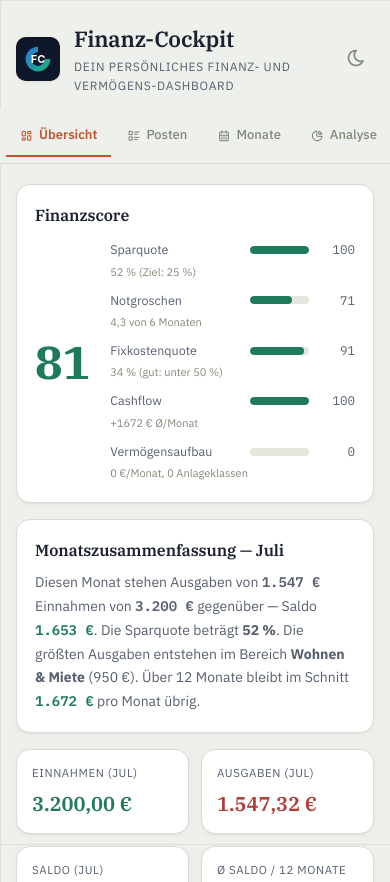
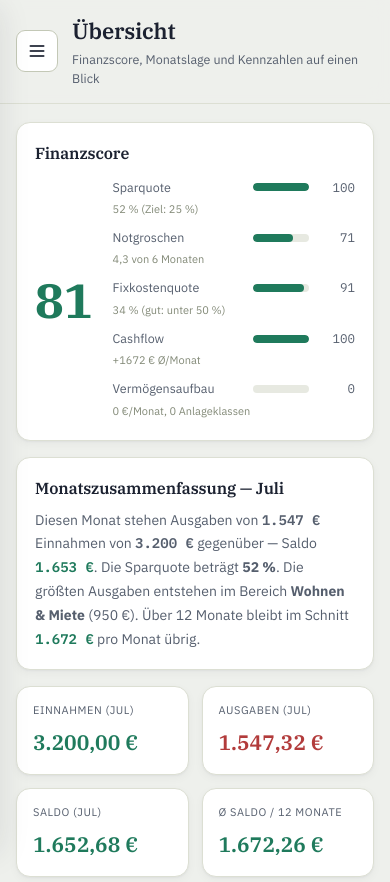
Before and after one commit to Yigimon/FinanzDashboard, a plain HTML site: page index.html in a window 390 px wide. Shown: the top 882 px of the page. Drawn offline with nearby package versions, Linux system fonts and the light colour scheme.

Commit message:
UI-Redesign v2: App-Shell mit Seitenleiste, gruppierte Navigation, Sticky-Topbar, mobiler Drawer

```diff
--- a/css/style.css
+++ b/css/style.css
@@ -1,78 +1,131 @@
 /* ============================================================
-   Finanz-Cockpit — "Ledger & Ink"
-   Kühles Papier + Tintenfass-Indigo, Kupfer als Siegellack-Akzent.
-   Serife für Überschriften/Kennzahlen, Grotesk für UI, Mono für Beträge.
+   Finanz-Cockpit — App-Shell "Cockpit"
+   Seitenleisten-Navigation, Sticky-Topbar, Ledger-&-Ink-Palette.
+   Serife für Titel/Kennzahlen · Grotesk für UI · Mono für Beträge.
    ============================================================ */
 :root{
-  --bg:#eef0ec; --surface:#ffffff; --surface2:#e4e7de; --border:#d9dcd0; --border-strong:#bfc4b2;
+  --bg:#eef0ec; --surface:#ffffff; --surface2:#e7e9e1; --sidebar:#ffffff;
+  --border:#dcdfd3; --border-strong:#c3c8b6;
   --text:#1b2130; --text2:#565f6e; --muted:#838a78;
-  --accent:#c1552f; --accent-bg:#f7e1d2; --pos:#1f7a5c; --neg:#b23b3b; --warn:#a8781f; --violet:#4a4e8f;
-  --radius:14px; --radius-sm:9px; --grid:#dfe2d6;
+  --accent:#c1552f; --accent-bg:#f7e1d2; --accent-soft:rgba(193,85,47,.10);
+  --pos:#1f7a5c; --neg:#b23b3b; --warn:#a8781f; --violet:#4a4e8f;
+  --radius:14px; --radius-sm:9px; --grid:#e2e4d8;
   --font-display:'IBM Plex Serif',Georgia,serif;
   --font-sans:'IBM Plex Sans',system-ui,-apple-system,'Segoe UI',Roboto,sans-serif;
   --font-mono:'IBM Plex Mono','SFMono-Regular',Consolas,monospace;
-  --shadow-1:0 1px 2px rgba(27,33,48,.04), 0 2px 8px rgba(27,33,48,.03);
+  --shadow-1:0 1px 2px rgba(27,33,48,.04), 0 3px 10px rgba(27,33,48,.04);
+  --shadow-2:0 8px 30px rgba(27,33,48,.10);
+  --sbw:256px;
 }
 @media (prefers-color-scheme: dark){
   :root:not([data-theme="light"]):not([data-theme="dark"]){
-    --bg:#12151d; --surface:#1a1e28; --surface2:#212632; --border:#2c3140; --border-strong:#3d4356;
+    --bg:#0e1118; --surface:#1a1e28; --surface2:#232936; --sidebar:#151922;
+    --border:#2b3140; --border-strong:#3d4356;
     --text:#eef0ec; --text2:#a9afc0; --muted:#767c8f;
-    --accent:#e0824c; --accent-bg:#3a2418; --pos:#3fa17e; --neg:#e2707a; --warn:#d1a13f; --violet:#8b8fd9;
-    --grid:#2c3140; --shadow-1:0 1px 2px rgba(0,0,0,.25), 0 4px 14px rgba(0,0,0,.2);
+    --accent:#e0824c; --accent-bg:#3a2418; --accent-soft:rgba(224,130,76,.14);
+    --pos:#3fa17e; --neg:#e2707a; --warn:#d1a13f; --violet:#8b8fd9;
+    --grid:#232936; --shadow-1:0 1px 2px rgba(0,0,0,.3), 0 4px 14px rgba(0,0,0,.22);
+    --shadow-2:0 10px 34px rgba(0,0,0,.45);
   }
 }
 :root[data-theme="dark"]{
-  --bg:#12151d; --surface:#1a1e28; --surface2:#212632; --border:#2c3140; --border-strong:#3d4356;
+  --bg:#0e1118; --surface:#1a1e28; --surface2:#232936; --sidebar:#151922;
+  --border:#2b3140; --border-strong:#3d4356;
   --text:#eef0ec; --text2:#a9afc0; --muted:#767c8f;
-  --accent:#e0824c; --accent-bg:#3a2418; --pos:#3fa17e; --neg:#e2707a; --warn:#d1a13f; --violet:#8b8fd9;
-  --grid:#2c3140; --shadow-1:0 1px 2px rgba(0,0,0,.25), 0 4px 14px rgba(0,0,0,.2);
+  --accent:#e0824c; --accent-bg:#3a2418; --accent-soft:rgba(224,130,76,.14);
+  --pos:#3fa17e; --neg:#e2707a; --warn:#d1a13f; --violet:#8b8fd9;
+  --grid:#232936; --shadow-1:0 1px 2px rgba(0,0,0,.3), 0 4px 14px rgba(0,0,0,.22);
+  --shadow-2:0 10px 34px rgba(0,0,0,.45);
 }
 
 *{box-sizing:border-box}
 html{-webkit-text-size-adjust:100%}
-@media (prefers-reduced-motion: reduce){ *{animation-duration:.01ms !important; animation-iteration-count:1 !important; transition-duration:.01ms !important} }
+@media (prefers-reduced-motion: reduce){ *{animation-duration:.01ms !important;transition-duration:.01ms !important} }
+body{margin:0;background:var(--bg);color:var(--text);font-family:var(--font-sans);font-size:15px;line-height:1.55}
+.skip{position:absolute;left:-999px;top:0;z-index:200;background:var(--accent);color:#fff;padding:10px 16px;border-radius:0 0 var(--radius-sm) 0}
+.skip:focus{left:0}
 
-body{margin:0;background:var(--bg);color:var(--text);font-family:var(--font-sans);font-size:15px;line-height:1.55;
-  background-image:
-    linear-gradient(var(--grid) 1px, transparent 1px),
-    linear-gradient(90deg, var(--grid) 1px, transparent 1px);
-  background-size:26px 26px; background-attachment:fixed; background-position:center top;
+/* ============ Shell ============ */
+.shell{display:grid;grid-template-columns:var(--sbw) 1fr;min-height:100dvh}
+
+/* ---------- Sidebar ---------- */
+.sidebar{position:sticky;top:0;height:100dvh;display:flex;flex-direction:column;
+  background:var(--sidebar);border-right:1px solid var(--border);padding:18px 14px;overflow-y:auto;scrollbar-width:thin}
+.brand{display:flex;align-items:center;gap:11px;padding:4px 8px 18px;margin-bottom:8px;border-bottom:1px solid var(--border)}
+.brand-logo{width:40px;height:40px;border-radius:11px;background:var(--accent);overflow:hidden;flex-shrink:0;box-shadow:var(--shadow-1)}
+.brand-logo-img{width:100%;height:100%;object-fit:cover;display:block}
+.brand-title{display:block;font-family:var(--font-display);font-size:17px;font-weight:600;letter-spacing:-.01em;line-height:1.2}
+.brand-sub{display:block;font-size:11px;color:var(--muted);text-transform:uppercase;letter-spacing:.07em;margin-top:2px}
+
+#tabs{display:flex;flex-direction:column;gap:2px;flex:1}
+.navgroup{margin:16px 10px 5px;font-size:10.5px;font-weight:600;letter-spacing:.09em;text-transform:uppercase;color:var(--muted)}
+.navgroup:first-child{margin-top:4px}
+#tabs .tabbtn{display:flex;align-items:center;gap:11px;padding:9px 11px;border:none;border-radius:var(--radius-sm);
+  background:transparent;color:var(--text2);font:inherit;font-size:14px;font-weight:500;cursor:pointer;text-align:left;
+  width:100%;position:relative;transition:background .15s,color .15s}
+#tabs .tabbtn i{font-size:19px;width:22px;text-align:center;flex-shrink:0;color:var(--muted);transition:color .15s}
+#tabs .tabbtn:hover{background:var(--surface2);color:var(--text)}
+#tabs .tabbtn:hover i{color:var(--text2)}
+#tabs .tabbtn.on{background:var(--accent-soft);color:var(--accent);font-weight:600}
+#tabs .tabbtn.on i{color:var(--accent)}
+#tabs .tabbtn.on::before{content:"";position:absolute;left:-14px;top:8px;bottom:8px;width:3px;border-radius:0 3px 3px 0;background:var(--accent)}
+#tabs .tabbtn:focus-visible{outline:2px solid var(--accent);outline-offset:1px}
+
+/* Inline-Umschalter (z. B. Analyse Ausgaben/Einnahmen) */
+.tabbtn{border:1px solid var(--border-strong);background:var(--surface);color:var(--text2);
+  border-radius:var(--radius-sm);padding:8px 14px;font:inherit;font-size:13px;font-weight:500;cursor:pointer;min-height:38px}
+.tabbtn:hover{background:var(--surface2);color:var(--text)}
+.tabbtn.on{background:var(--accent);border-color:var(--accent);color:#fff;font-weight:600}
+
+.sidefoot{padding-top:12px;margin-top:8px;border-top:1px solid var(--border)}
+.themetoggle{display:flex;align-items:center;gap:11px;width:100%;padding:9px 11px;border:none;border-radius:var(--radius-sm);
+  background:transparent;color:var(--text2);font:inherit;font-size:14px;font-weight:500;cursor:pointer;transition:background .15s}
+.themetoggle i{font-size:19px;width:22px;text-align:center;color:var(--muted)}
+.themetoggle:hover{background:var(--surface2);color:var(--text)}
+
+/* ---------- Content ---------- */
+.content{display:flex;flex-direction:column;min-width:0}
+.topbar{position:sticky;top:0;z-index:20;display:flex;align-items:center;gap:14px;
+  padding:16px 28px;background:color-mix(in srgb,var(--bg) 82%,transparent);backdrop-filter:blur(10px);
+  border-bottom:1px solid var(--border)}
+.topbar-head{min-width:0}
+.topbar h1{margin:0;font-family:var(--font-display);font-size:22px;font-weight:600;letter-spacing:-.01em}
+.topbar-sub{margin:2px 0 0;font-size:12.5px;color:var(--text2)}
+.navtoggle{display:none;border:1px solid var(--border-strong);background:var(--surface);color:var(--text);
+  width:42px;height:42px;border-radius:var(--radius-sm);cursor:pointer;font-size:20px;flex-shrink:0}
+main{flex:1;max-width:1080px;width:100%;margin:0 auto;padding:24px 28px 56px}
+.appfoot{margin-top:28px;padding-top:16px;font-size:12px;color:var(--muted);border-top:1px solid var(--border)}
+
+.nav-scrim{position:fixed;inset:0;background:rgba(15,18,24,.55);z-index:40}
+
+/* ============ Mobile ============ */
+@media (max-width:960px){
+  .shell{grid-template-columns:1fr}
+  .sidebar{position:fixed;left:0;top:0;z-index:50;width:280px;max-width:86vw;
+    transform:translateX(-100%);transition:transform .25s ease;box-shadow:var(--shadow-2)}
+  .sidebar.open{transform:translateX(0)}
+  .navtoggle{display:flex;align-items:center;justify-content:center}
+  .topbar{padding:14px 16px}
+  main{padding:18px 16px 48px}
 }
-main{max-width:960px;margin:0 auto;padding:0 16px 48px}
+@media (min-width:961px){ .nav-scrim{display:none !important} }
 
-/* ---------- Masthead ---------- */
-.apphead{max-width:960px;margin:0 auto;padding:22px 16px 14px;display:flex;align-items:center;gap:14px}
-.applogo{width:44px;height:44px;border-radius:10px;background:var(--accent);color:#fff;display:flex;align-items:center;justify-content:center;overflow:hidden;flex-shrink:0;box-shadow:var(--shadow-1)}
-.applogo-img{width:100%;height:100%;object-fit:cover;display:block}
-.apptitle{display:block;font-family:var(--font-display);font-size:22px;font-weight:600;letter-spacing:-.01em}
-.appsub{display:block;font-size:12px;color:var(--text2);text-transform:uppercase;letter-spacing:.06em;margin-top:2px}
-.appfoot{max-width:960px;margin:24px auto 30px;padding:16px 16px 0;font-size:12px;color:var(--muted);border-top:1px solid var(--border)}
-
-/* ---------- Tab navigation ---------- */
-#tabs{max-width:960px;margin:0 auto 20px;padding:6px;display:flex;gap:2px;overflow-x:auto;-webkit-overflow-scrolling:touch;
-  position:sticky;top:0;background:var(--bg);z-index:10;scrollbar-width:none;border-bottom:1px solid var(--border)}
-#tabs::-webkit-scrollbar{display:none}
-.tabbtn{padding:10px 14px;border-radius:var(--radius-sm) var(--radius-sm) 0 0;border:none;border-bottom:2px solid transparent;
-  background:transparent;color:var(--muted);font:inherit;font-size:13px;font-weight:500;cursor:pointer;white-space:nowrap;flex-shrink:0;
-  display:inline-flex;align-items:center;gap:6px;transition:color .15s,border-color .15s}
-.tabbtn:hover{color:var(--text)}
-.tabbtn.on{color:var(--accent);border-bottom-color:var(--accent);font-weight:600}
-
-/* ---------- Cards & primitives ---------- */
+/* ============ Bausteine ============ */
 .card{background:var(--surface);border:1px solid var(--border);border-radius:var(--radius);padding:18px;box-shadow:var(--shadow-1)}
 .num{font-family:var(--font-mono);font-variant-numeric:tabular-nums}
 .pos{color:var(--pos)}
 .neg{color:var(--neg)}
 .sechead{font-family:var(--font-display);font-size:16px;font-weight:600;margin:22px 0 12px;letter-spacing:-.005em}
 .subtext{font-size:12.5px;color:var(--text2);margin:0 0 10px}
-.grid-tiles{display:grid;grid-template-columns:repeat(auto-fit,minmax(155px,1fr));gap:12px;margin-bottom:18px}
-.tile{background:var(--surface);border:1px solid var(--border);border-radius:var(--radius);padding:14px 15px;box-shadow:var(--shadow-1)}
+.grid-tiles{display:grid;grid-template-columns:repeat(auto-fit,minmax(158px,1fr));gap:13px;margin-bottom:18px}
+.tile{background:var(--surface);border:1px solid var(--border);border-radius:var(--radius);padding:15px 16px;box-shadow:var(--shadow-1);transition:border-color .15s,transform .15s}
+.tile:hover{border-color:var(--border-strong)}
 .tile p{margin:0}
-.tile .tl{font-size:11.5px;color:var(--text2);margin-bottom:6px;text-transform:uppercase;letter-spacing:.05em}
-.tile .tv{font-family:var(--font-display);font-size:20px;font-weight:600}
+.tile .tl{font-size:11px;color:var(--text2);margin-bottom:7px;text-transform:uppercase;letter-spacing:.05em}
+.tile .tv{font-family:var(--font-display);font-size:21px;font-weight:600}
 .tile .ts{font-size:11px;color:var(--muted);margin-top:3px}
 
-input,select,textarea{background:var(--surface);border:1px solid var(--border-strong);border-radius:var(--radius-sm);color:var(--text);font:inherit;font-size:14px;padding:8px 10px;min-height:40px}
+input,select,textarea{background:var(--surface);border:1px solid var(--border-strong);border-radius:var(--radius-sm);color:var(--text);font:inherit;font-size:14px;padding:9px 11px;min-height:40px}
 input:focus,select:focus,textarea:focus{outline:2px solid var(--accent);outline-offset:1px;border-color:var(--accent)}
 button{background:var(--surface);border:1px solid var(--border-strong);border-radius:var(--radius-sm);color:var(--text);font:inherit;font-size:13.5px;font-weight:500;padding:9px 15px;cursor:pointer;min-height:40px;transition:background .15s,border-color .15s,transform .1s}
 button:hover{background:var(--surface2)}
@@ -89,7 +142,6 @@ button.wide{width:100%}
 .icopick{width:38px;height:38px;border-radius:var(--radius-sm);border:1px solid var(--border);background:transparent;cursor:pointer;font-size:17px;color:var(--text2);padding:0;min-height:0;transition:border-color .15s,color .15s}
 .icopick.on{border:2px solid var(--accent);color:var(--accent)}
 
-/* ---------- Items / lists ---------- */
 .itemcard{background:var(--surface);border:1px solid var(--border);border-radius:var(--radius);padding:12px 15px;display:flex;align-items:center;gap:12px;transition:border-color .15s}
 .itemcard:hover{border-color:var(--border-strong)}
 .itemcard .ic{width:38px;height:38px;border-radius:var(--radius-sm);display:flex;align-items:center;justify-content:center;flex-shrink:0;font-size:18px}
@@ -103,7 +155,6 @@ button.wide{width:100%}
 .piewrap.empty-data #an-legend{min-height:220px;display:flex;align-items:center;justify-content:center;width:100%}
 .piewrap.empty-data #an-legend .empty{width:100%;max-width:none;padding:18px 20px}
 
-/* ---------- Tables ---------- */
 table{width:100%;border-collapse:collapse;font-size:13.5px}
 th{text-align:right;padding:11px 13px;border-bottom:1px solid var(--border);font-weight:600;font-size:11px;color:var(--text2);text-transform:uppercase;letter-spacing:.04em}
 td{padding:10px 13px;text-align:right;font-family:var(--font-mono)}
@@ -112,7 +163,6 @@ th:first-child,td:first-child{text-align:left}
 tbody tr:not(:last-child) td{border-bottom:1px solid var(--border)}
 .tablecard{background:var(--surface);border:1px solid var(--border);border-radius:var(--radius);padding:0;overflow:hidden;box-shadow:var(--shadow-1)}
 
-/* ---------- Charts ---------- */
 .chartbox{position:relative;height:250px}
 .chartbox.sm{height:200px}
 .legendrow{display:flex;gap:16px;font-size:12px;color:var(--text2);margin-bottom:12px;flex-wrap:wrap}
@@ -120,30 +170,26 @@ tbody tr:not(:last-child) td{border-bottom:1px solid var(--border)}
 .sw{width:10px;height:10px;border-radius:3px;display:inline-block}
 .swl{width:10px;height:3px;display:inline-block;border-radius:2px}
 
-/* ---------- Tips ---------- */
 .tipcard{display:flex;gap:12px;align-items:flex-start;padding:13px 15px}
 .tipcard .ic{width:38px;height:38px;border-radius:var(--radius-sm);display:flex;align-items:center;justify-content:center;flex-shrink:0;font-size:18px}
 .tipcard .tt{display:block;font-size:14px;font-weight:600;margin-bottom:3px}
 .tipcard .tb{display:block;font-size:13px;color:var(--text2);line-height:1.6}
 
-/* ---------- Progress & score ---------- */
 .pbar{display:block;height:9px;border-radius:5px;background:var(--surface2);overflow:hidden;margin:8px 0 4px}
 .pbar>span{display:block;height:100%;border-radius:5px;background:var(--accent);transition:width .3s ease-out}
 .scorering{display:flex;align-items:center;gap:20px;flex-wrap:wrap}
-.scorenum{font-family:var(--font-display);font-size:46px;font-weight:700;line-height:1}
+.scorenum{font-family:var(--font-display);font-size:48px;font-weight:700;line-height:1}
 .scorerows{flex:1;min-width:220px;display:flex;flex-direction:column;gap:8px}
 .scorerow{display:grid;grid-template-columns:130px 1fr 36px;align-items:center;gap:10px;font-size:12.5px;color:var(--text2)}
 .scorerow .num{text-align:right;font-size:12.5px}
 .scorerow .pbar{margin:0;height:8px}
 
-/* ---------- KI-Chat ---------- */
 .kibtn{display:flex;align-items:center;gap:10px;text-align:left;font-size:13.5px;padding:12px 15px;width:100%}
 .msg{padding:11px 15px;border-radius:var(--radius);font-size:13.5px;line-height:1.6;white-space:pre-wrap;max-width:88%}
 .msg.user{align-self:flex-end;background:var(--accent-bg);color:var(--text)}
 .msg.ai{align-self:flex-start;background:var(--surface);border:1px solid var(--border)}
 .msg.err{align-self:stretch;max-width:100%;background:color-mix(in srgb,var(--neg) 12%,var(--surface));color:var(--neg)}
 
-/* ---------- Grids / calendar ---------- */
 .calgrid{display:grid;grid-template-columns:1fr 1fr;gap:12px}
 @media (max-width:640px){.calgrid{grid-template-columns:1fr}}
 .piewrap{display:grid;grid-template-columns:240px minmax(0,1fr);gap:18px;align-items:center}
@@ -159,12 +205,11 @@ tbody tr:not(:last-child) td{border-bottom:1px solid var(--border)}
 .heatcell{aspect-ratio:1;border-radius:6px;background:var(--surface2);display:flex;align-items:center;justify-content:center;font-size:11px;font-family:var(--font-mono);color:var(--text2)}
 .trendrow{display:flex;align-items:center;gap:10px;font-size:13px;padding:5px 0}
 
-/* ---------- Achievements ---------- */
 .badgegrid{display:grid;grid-template-columns:repeat(auto-fit,minmax(140px,1fr));gap:12px;margin-bottom:18px}
 .badge{background:var(--surface);border:1px solid var(--border);border-radius:var(--radius);padding:15px;text-align:center;opacity:.5;filter:grayscale(.6);transition:opacity .2s,filter .2s}
 .badge.on{opacity:1;filter:none;border-color:var(--accent)}
 .badge-ic{display:flex;align-items:center;justify-content:center;width:46px;height:46px;margin:0 auto 9px;border-radius:12px;background:var(--surface2);font-size:22px;color:var(--text2)}
-.badge.on .badge-ic{background:color-mix(in srgb,var(--accent) 16%,transparent);color:var(--accent)}
+.badge.on .badge-ic{background:var(--accent-soft);color:var(--accent)}
 .badge-tt{display:block;font-size:13.5px;font-weight:600}
 .badge-sb{display:block;font-size:11.5px;color:var(--text2);margin-top:2px}
 .sankey-wrap{overflow-x:auto}
--- a/index.html
+++ b/index.html
@@ -4,7 +4,7 @@
 <meta charset="UTF-8">
 <script>document.write('<base href="' + (location.pathname.indexOf('/finanz') === 0 ? '/finanz/' : '/') + '">');</script>
 <meta name="viewport" content="width=device-width, initial-scale=1, viewport-fit=cover">
-<meta name="theme-color" content="#0f172a">
+<meta name="theme-color" content="#12151d">
 <title>Finanz-Cockpit</title>
 <link rel="icon" href="favicon.svg" type="image/svg+xml">
 <link rel="manifest" href="manifest.json">
@@ -15,29 +15,61 @@
 <link rel="stylesheet" href="css/style.css">
 </head>
 <body>
-<header class="apphead">
-<span class="applogo"><img src="favicon.svg" alt="Finanz-Cockpit Icon" class="applogo-img" /></span>
-<span style="flex:1;">
-<span class="apptitle">Finanz-Cockpit</span>
-<span class="appsub">Dein persönliches Finanz- und Vermögens-Dashboard</span>
+<a href="#main" class="skip">Zum Inhalt springen</a>
+<div class="shell">
+
+  <!-- ============ Seitenleiste ============ -->
+  <aside class="sidebar">
+    <div class="brand">
+      <span class="brand-logo"><img src="favicon.svg" alt="" class="brand-logo-img"></span>
+      <span class="brand-text">
+        <span class="brand-title">Finanz-Cockpit</span>
+        <span class="brand-sub">Vermögens-Dashboard</span>
       </span>
-<button id="theme-toggle" class="iconbtn" aria-label="Hell/Dunkel umschalten" title="Hell/Dunkel umschalten" style="font-size:20px;padding:8px;"><i class="ti ti-moon" aria-hidden="true"></i></button>
+    </div>
+
+    <nav id="tabs" aria-label="Bereiche">
+      <p class="navgroup">Überblick</p>
+      <button class="tabbtn on" data-tab="dash"><i class="ti ti-layout-dashboard" aria-hidden="true"></i><span>Übersicht</span></button>
+      <button class="tabbtn" data-tab="monate"><i class="ti ti-calendar-month" aria-hidden="true"></i><span>Monate</span></button>
+      <button class="tabbtn" data-tab="verlauf"><i class="ti ti-timeline" aria-hidden="true"></i><span>Verlauf</span></button>
+
+      <p class="navgroup">Buchungen</p>
+      <button class="tabbtn" data-tab="posten"><i class="ti ti-list-details" aria-hidden="true"></i><span>Posten</span></button>
+      <button class="tabbtn" data-tab="kalender"><i class="ti ti-calendar-event" aria-hidden="true"></i><span>Kalender</span></button>
+
+      <p class="navgroup">Analyse</p>
+      <button class="tabbtn" data-tab="analyse"><i class="ti ti-chart-pie" aria-hidden="true"></i><span>Analyse</span></button>
+      <button class="tabbtn" data-tab="tipps"><i class="ti ti-bulb" aria-hidden="true"></i><span>Tipps</span></button>
+      <button class="tabbtn" data-tab="ki"><i class="ti ti-sparkles" aria-hidden="true"></i><span>KI-Berater</span></button>
+
+      <p class="navgroup">Vermögen</p>
+      <button class="tabbtn" data-tab="depot"><i class="ti ti-trending-up" aria-hidden="true"></i><span>Depot</span></button>
+      <button class="tabbtn" data-tab="ziele"><i class="ti ti-target-arrow" aria-hidden="true"></i><span>Ziele</span></button>
+      <button class="tabbtn" data-tab="erfolge"><i class="ti ti-trophy" aria-hidden="true"></i><span>Erfolge</span></button>
+
+      <p class="navgroup">Daten</p>
+      <button class="tabbtn" data-tab="daten"><i class="ti ti-database" aria-hidden="true"></i><span>Sichern &amp; Reset</span></button>
+    </nav>
+
+    <div class="sidefoot">
+      <button id="theme-toggle" class="themetoggle" aria-label="Hell/Dunkel umschalten" title="Hell/Dunkel umschalten">
+        <i class="ti ti-moon" aria-hidden="true"></i><span>Design</span>
+      </button>
+    </div>
+  </aside>
+
+  <!-- ============ Inhaltsbereich ============ -->
+  <div class="content">
+    <header class="topbar">
+      <button id="nav-toggle" class="navtoggle" aria-label="Menü" title="Menü"><i class="ti ti-menu-2" aria-hidden="true"></i></button>
+      <div class="topbar-head">
+        <h1 id="page-title">Übersicht</h1>
+        <p id="page-sub" class="topbar-sub"></p>
+      </div>
     </header>
-<nav id="tabs" aria-label="Bereiche">
-<button class="tabbtn on" data-tab="dash"><i class="ti ti-layout-dashboard" aria-hidden="true"></i> Übersicht</button>
-<button class="tabbtn" data-tab="posten"><i class="ti ti-list-details" aria-hidden="true"></i> Posten</button>
-<button class="tabbtn" data-tab="monate"><i class="ti ti-calendar-month" aria-hidden="true"></i> Monate</button>
-<button class="tabbtn" data-tab="analyse"><i class="ti ti-chart-pie" aria-hidden="true"></i> Analyse</button>
-<button class="tabbtn" data-tab="verlauf"><i class="ti ti-timeline" aria-hidden="true"></i> Verlauf</button>
-<button class="tabbtn" data-tab="tipps"><i class="ti ti-bulb" aria-hidden="true"></i> Tipps</button>
-<button class="tabbtn" data-tab="ziele"><i class="ti ti-target-arrow" aria-hidden="true"></i> Ziele</button>
-<button class="tabbtn" data-tab="erfolge"><i class="ti ti-trophy" aria-hidden="true"></i> Erfolge</button>
-<button class="tabbtn" data-tab="kalender"><i class="ti ti-calendar-event" aria-hidden="true"></i> Kalender</button>
-<button class="tabbtn" data-tab="depot"><i class="ti ti-trending-up" aria-hidden="true"></i> Depot</button>
-<button class="tabbtn" data-tab="ki"><i class="ti ti-sparkles" aria-hidden="true"></i> KI</button>
-<button class="tabbtn" data-tab="daten"><i class="ti ti-database" aria-hidden="true"></i> Daten</button>
-</nav>
-<main>
+
+    <main id="main">
       <section id="tab-dash"></section>
       <section id="tab-posten" hidden></section>
       <section id="tab-monate" hidden></section>
@@ -50,8 +82,13 @@
       <section id="tab-depot" hidden></section>
       <section id="tab-ki" hidden></section>
       <section id="tab-daten" hidden></section>
+      <footer class="appfoot">Daten werden lokal in diesem Browser gespeichert (localStorage). Kein Server, keine Cloud.</footer>
     </main>
-<footer class="appfoot">Daten werden lokal in diesem Browser gespeichert (localStorage). Kein Server, keine Cloud.</footer>
+  </div>
+</div>
+
+<div id="nav-scrim" class="nav-scrim" hidden></div>
+
 <script src="https://cdn.jsdelivr.net/npm/chart.js@4.4.1/dist/chart.umd.js"></script>
 <script src="js/store.js"></script>
 <script src="js/calc.js"></script>
--- a/js/app.js
+++ b/js/app.js
@@ -1,6 +1,21 @@
 // App-Start: Tabs, Initialisierung, zentrales Re-Rendering
 (function (FC) {
   const TABS = ['dash','posten','monate','analyse','verlauf','tipps','ziele','erfolge','kalender','depot','ki','daten'];
+  // Titel + Untertitel für die Topbar je Bereich
+  const META = {
+    dash:    ['Übersicht',      'Finanzscore, Monatslage und Kennzahlen auf einen Blick'],
+    posten:  ['Posten',         'Wiederkehrende und einmalige Einnahmen & Ausgaben verwalten'],
+    monate:  ['Monate',         '12-Monats-Vorschau mit Details je Monat'],
+    analyse: ['Analyse',        'Kategorien, Sankey, Heatmap, Budgets und Trends'],
+    verlauf: ['Verlauf',        'Vermögens- und Saldo-Entwicklung über die Zeit'],
+    tipps:   ['Tipps',          'Automatische Spar- und Budget-Hinweise'],
+    ziele:   ['Ziele',          'Sparziele planen und den Fortschritt verfolgen'],
+    erfolge: ['Erfolge',        'Level, Meilensteine und Vermögens-Badges'],
+    kalender:['Kalender',       'Zahlungen nach Fälligkeit im Monat'],
+    depot:   ['Depot',          'Anlagen, Sparpläne und Prognose-Szenarien'],
+    ki:      ['KI-Berater',     'Persönliche Finanzanalyse per KI'],
+    daten:   ['Sichern & Reset','Export, Import, automatisches Backup und Zurücksetzen']
+  };
   let active = 'dash';
 
   FC.showTab = function (name) {
@@ -9,9 +24,24 @@
       document.getElementById('tab-' + t).hidden = t !== name;
       document.querySelector(`#tabs [data-tab="${t}"]`).classList.toggle('on', t === name);
     });
+    const m = META[name];
+    if (m) {
+      const tEl = document.getElementById('page-title'); if (tEl) tEl.textContent = m[0];
+      const sEl = document.getElementById('page-sub');   if (sEl) sEl.textContent = m[1];
+    }
+    closeNav();
     FC.views[name].render();
     window.scrollTo({ top: 0 });
   };
+
+  // Mobile: Seitenleiste ein-/ausblenden
+  const sidebar = document.querySelector('.sidebar');
+  const scrim = document.getElementById('nav-scrim');
+  function openNav(){ if (sidebar) sidebar.classList.add('open'); if (scrim) scrim.hidden = false; }
+  function closeNav(){ if (sidebar) sidebar.classList.remove('open'); if (scrim) scrim.hidden = true; }
+  const navToggle = document.getElementById('nav-toggle');
+  if (navToggle) navToggle.addEventListener('click', openNav);
+  if (scrim) scrim.addEventListener('click', closeNav);
 
   // Aktuellen Monat fortlaufend als Snapshot festhalten (Upsert; nur der laufende Monat wird berührt)
   FC.autoSnapshot = function () {
```
Lines whose indentation alone changed are shown as unchanged.
